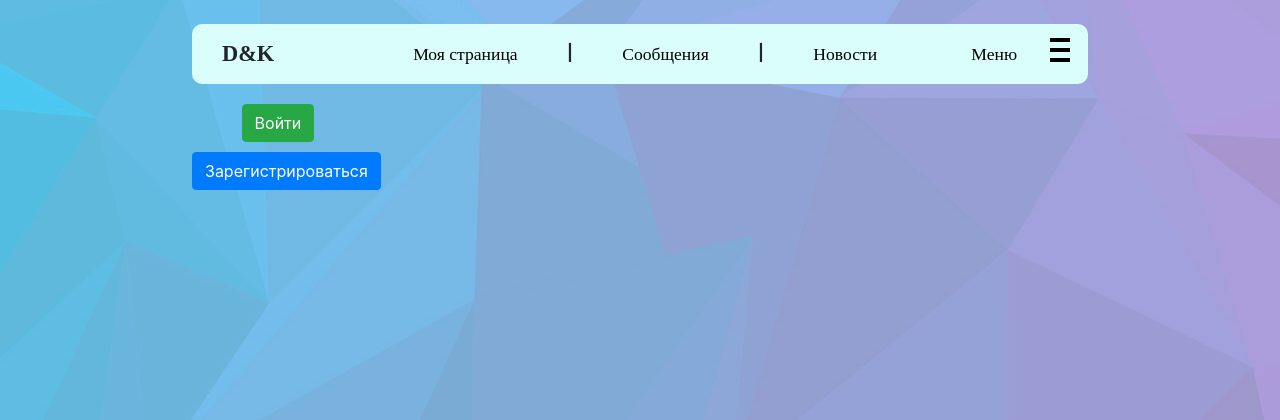
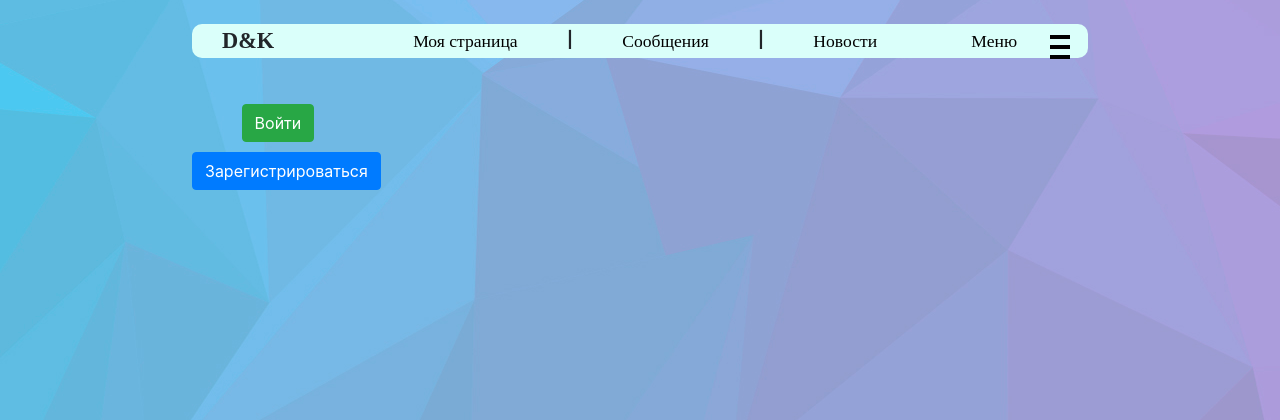
Before and after one commit to Bloodmain/WEBProjectYL, a Django app: page / in a window 1280 px wide. Shown: the top 420 px of the page. Run offline with Django 3.2, Linux system fonts and the light colour scheme; some libraries are stand-ins or nearby versions.

Commit message:
Доработка менюшки и улучшения вида при масштабировании

```diff
--- a/WebProjectYL/user_manager/static/css/style.css
+++ b/WebProjectYL/user_manager/static/css/style.css
@@ -22,7 +22,7 @@ nav .logo {
 
 nav {
     position: fixed;
-    height: 60px;
+    height: fit-content;
     background: #dafffa;
     width: 70%;
     margin-left: 15%;
@@ -55,7 +55,7 @@ nav span {
     cursor: pointer;
     position: fixed;
     margin-left: 82%;
-    margin-top: 0.6%;
+    margin-top: calc(0.25em + 0.1vw);
 }
 
 .brick {
@@ -81,18 +81,21 @@ nav span {
 }
 
 .menu {
+    overflow-y: hidden;
     position: fixed;
-    height: 0;
-    margin-top: calc(2.9em + 1vh);
+    height: fit-content;
+    margin-top: calc(1.8em + 1vh);
     margin-left: 73%;
     background: #dafffa;
     width: fit-content;
     border-radius: 5px;
+    transform:scaleY(0);
+    transform-origin: top;
     transition: all 400ms;
 }
 
 .menu_active {
-    height: calc(7em + 1vh);
+    transform:scaleY(1);
 }
 
 .menu_a {
@@ -103,7 +106,7 @@ nav span {
 .menu a {
     margin-top: 0;
     height: 0;
-    transition: all 400ms;
+    transition: margin-top 400ms, height 400ms;
 }
 
 .menu_active a {
@@ -130,7 +133,7 @@ nav span {
 .user_avatar {
     position: fixed;
     z-index: 2;
-    margin-top: calc(3.5em + 1vh);
+    margin-top: calc(3.7em + 1vh);
     margin-left: calc(1em + 1vw);
     width: 80px;
     height: 80px;
```
Also changed, not shown: WebProjectYL/db.sqlite3.
